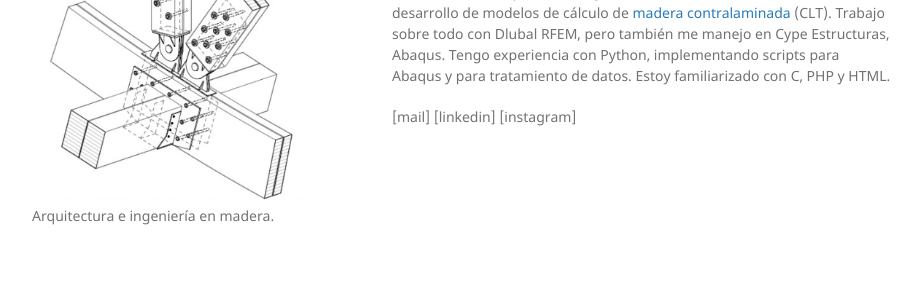
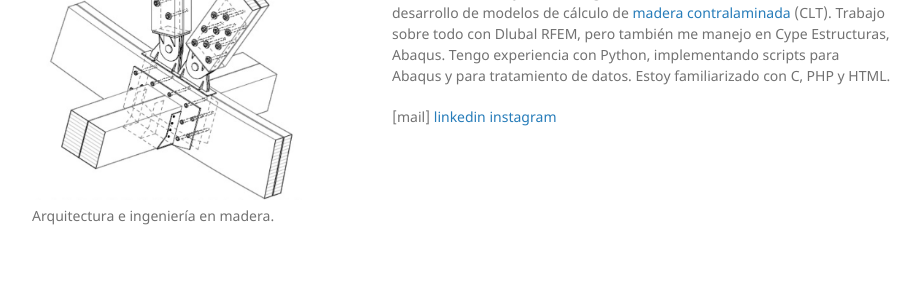
Before and after one commit to parametropic/webtest2, a Jekyll site: the page built from index.md, in a window 1280 px wide. Shown: the part 224-524 px from the top of the page, without its empty margins (178-1098 px from the left). Built offline with Jekyll 4.4.1, drawn with Linux system fonts in a browser that asks for light colours; our own code applies the rules of GitHub Pages for plain Markdown files; part of the change alters nothing that is shown.

```diff
--- a/index.md
+++ b/index.md
@@ -10,4 +10,4 @@ Actualmente trabajo de investigador en la Universidad de Navarra, en el desarrol
 Trabajo sobre todo con Dlubal RFEM, pero también me manejo en Cype Estructuras, Abaqus.
 Tengo experiencia con Python, implementando scripts para Abaqus y para tratamiento de datos. Estoy familiarizado con C, PHP y HTML.
 
-[mail]  [linkedin]  [instagram]
+[mail]  [linkedin](https://www.linkedin.com/in/glezsernapablo/)  [instagram](https://www.instagram.com/pabgser/)
```
